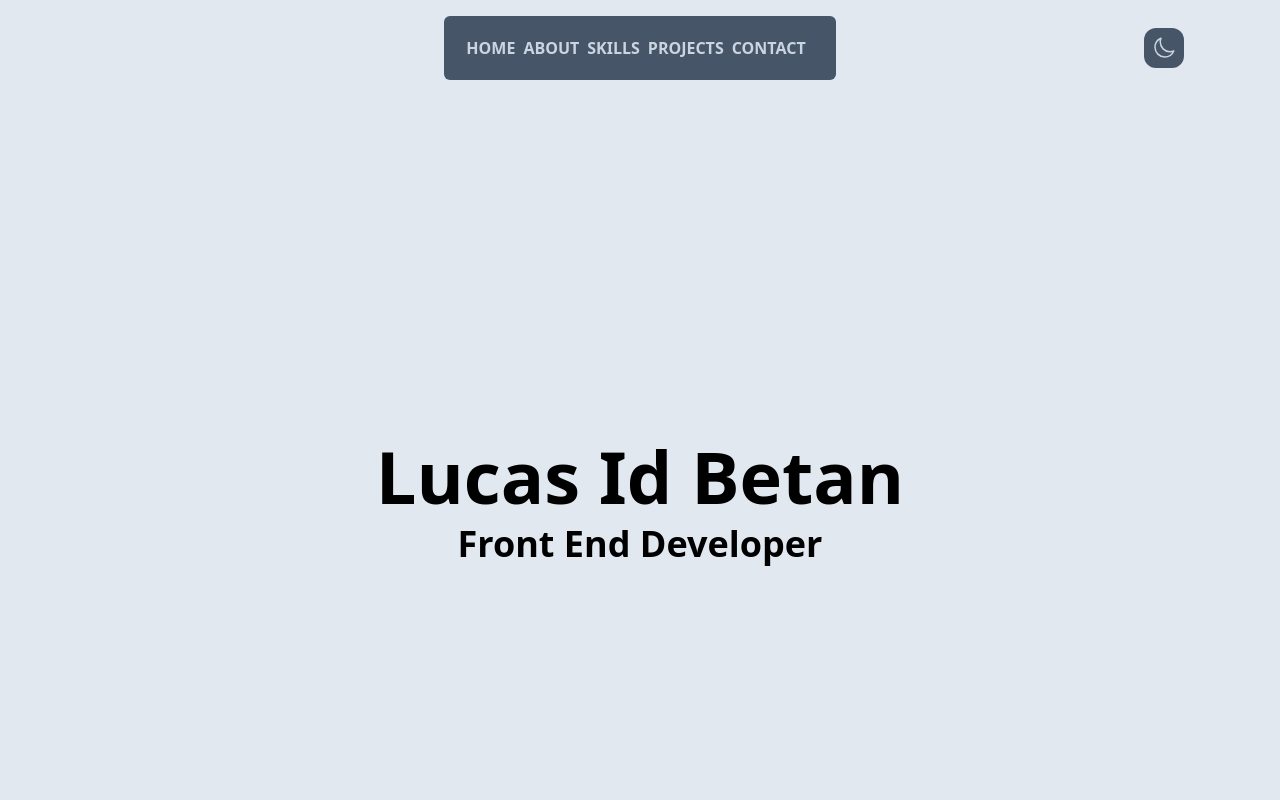
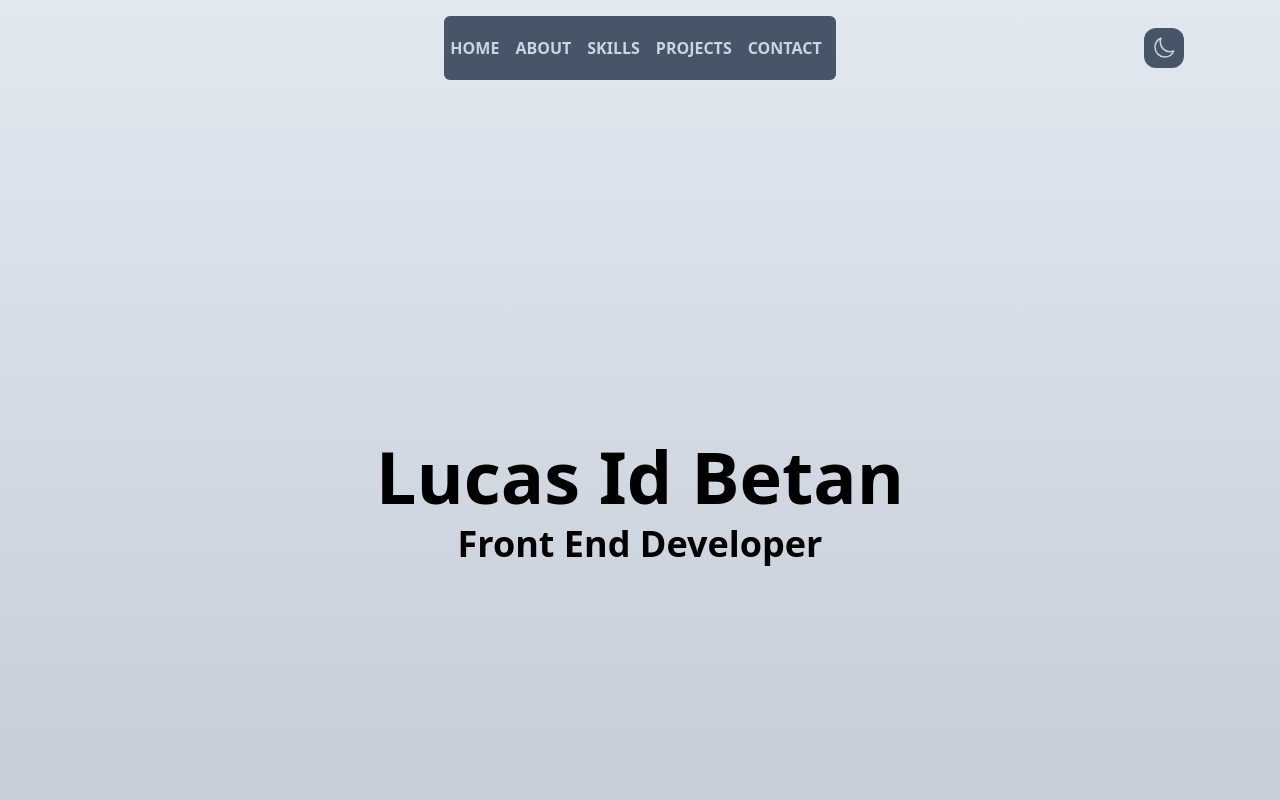
Before and after one commit to Lidbetan/Lucas-portfolio, a React (Vite) app: page / in a window 1280 px wide. Shown: the top 800 px of the page. Built offline with nearby package versions, Linux system fonts and the light colour scheme; a web font is replaced by a local one.

Commit message:
added some styles and animations to links

```diff
--- a/index.html
+++ b/index.html
@@ -9,7 +9,7 @@
   <link rel="stylesheet" href="./src/styles/styles.css">
 </head>
 
-<body class="bg-slate-200 dark:bg-slate-700">
+<body class="bg-gradient-to-b from-slate-200 to-slate-500 dark:bg-gradient-to-b dark:from-slate-600 dark:to-slate-500">
   <div id="root"></div>
   <script type="module" src="/src/main.jsx"></script>
 </body>
--- a/src/components/Contact/ContactForm.jsx
+++ b/src/components/Contact/ContactForm.jsx
@@ -86,7 +86,7 @@ const ContactForm = () => {
           placeholder="Name"
           className="  text-slate-900 dark:text-slate-300
                          p-2 bg-transparent
-                         border-solid border-slate-600 border-2
+                         border-solid border-slate-600 dark:border-slate-300 border-2
                          w-full
                          rounded-md
                          focus:outline-none"
@@ -99,7 +99,7 @@ const ContactForm = () => {
           className="text-slate-900 dark:text-slate-300
                        my-2 p-2 bg-transparent
                        w-full
-                       border-solid border-slate-600 border-2
+                       border-solid border-slate-600 dark:border-slate-300 border-2
                        rounded-md
                        focus:outline-none"
         />
@@ -111,7 +111,7 @@ const ContactForm = () => {
           className="text-slate-900 dark:text-slate-300
                        p-2 mb-4 bg-transparent
                        w-full
-                       border-solid border-slate-600 border-2
+                       border-solid border-slate-600 dark:border-slate-300 border-2
                        rounded-md
                        focus:outline-none"
         />
@@ -131,7 +131,8 @@ const ContactForm = () => {
           className="text-center uppercase
              px-5 py-3 w-full md:w-7/12 m-auto text-base
              font-semibold rounded-md
-             bg-gradient-to-r from-orange-500 to-blue-400 drop-shadow-md"
+             focus:outline-none focus:ring focus:ring-violet-300
+             bg-gradient-to-r from-green-400 to-blue-500 hover:from-pink-500 hover:to-yellow-500"
         >
           Let's work
         </button>
--- a/src/components/Navbar/NavComp.jsx
+++ b/src/components/Navbar/NavComp.jsx
@@ -45,38 +45,37 @@ export default function Example() {
                                 </div> */}
                                 <div className="hidden sm:block">
                                     <div className="flex space-x-4">
-                                        <ul className=" md:flex justify-center gap-2 py-2 uppercase font-semibold">
+                                        <ul className=" md:flex justify-center gap-4 py-2 uppercase font-semibold">
                                             <NavHashLink
-                                                className="text-slate-300 dark:text-slate-600 "
+                                                className="my-links text-slate-300 dark:text-slate-600  "
                                                 smooth
                                                 to="/#"
                                             >
                                                 Home
                                             </NavHashLink>
                                             <NavHashLink
-                                                className=" text-slate-300 dark:text-slate-600"
+                                                className=" my-links text-slate-300 dark:text-slate-600 "
                                                 smooth
                                                 to="/#about"
                                             >
                                                 About
                                             </NavHashLink>
                                             <NavHashLink
-                                                className=" text-slate-300 dark:text-slate-600"
+                                                className=" my-links text-slate-300 dark:text-slate-600 "
                                                 smooth
                                                 to="/#skills"
                                             >
                                                 Skills
                                             </NavHashLink>
                                             <NavHashLink
-                                                className=" text-slate-300 dark:text-slate-600"
+                                                className=" my-links text-slate-300 dark:text-slate-600 "
                                                 smooth
                                                 to="/#projects"
                                             >
                                                 Projects
                                             </NavHashLink>
                                             <NavHashLink
-                                                className=" text-slate-300 dark:text-slate-600"
-                                                smooth
+                                                className=" my-links text-slate-300 dark:text-slate-600"
                                                 to="/#contact"
                                             >
                                                 Contact
@@ -93,7 +92,7 @@ export default function Example() {
                                 {/*------RESPONSIVE MENU OPENED------- */}
                                 <ul className="flex flex-col items-start md:flex justify-center gap-2 py-2 uppercase font-semibold">
                                     <NavHashLink
-                                        className="text-slate-300 dark:text-slate-600 "
+                                        className="text-slate-300 dark:text-slate-600 hover:animate-ping "
                                         smooth
                                         to="/#"
                                     >
--- a/src/components/Navbar/NavCompOld.jsx
+++ /dev/null
@@ -1,49 +0,0 @@
-import { NavHashLink } from "react-router-hash-link";
-
-const NavComp = () => {
-  return (
-    <div className="compOfMyOwn">
-      <nav className="bg-slate-600 dark:bg-slate-300 px-4 mt-4 rounded-md">
-        <ul className="grid grid-rows-2 grid-cols-3 md:flex justify-center gap-2 py-2 uppercase font-semibold">
-          <NavHashLink
-            className="text-slate-300 dark:text-slate-900 "
-            smooth
-            to="/#"
-          >
-            Home
-          </NavHashLink>
-          <NavHashLink
-            className=" text-slate-300 dark:text-slate-900"
-            smooth
-            to="/#about"
-          >
-            About
-          </NavHashLink>
-          <NavHashLink
-            className=" text-slate-300 dark:text-slate-900"
-            smooth
-            to="/#skills"
-          >
-            Skills
-          </NavHashLink>
-          <NavHashLink
-            className=" text-slate-300 dark:text-slate-900"
-            smooth
-            to="/#projects"
-          >
-            Projects
-          </NavHashLink>
-          <NavHashLink
-            className=" text-slate-300 dark:text-slate-900"
-            smooth
-            to="/#contact"
-          >
-            Contact
-          </NavHashLink>
-        </ul>
-      </nav>
-    </div>
-  );
-};
-
-export default NavComp;
--- a/src/components/Portfolio/Portfolio.jsx
+++ b/src/components/Portfolio/Portfolio.jsx
@@ -11,14 +11,13 @@ const Portfolio = () => {
                 <div className="flex flex-col md:flex-row items-center justify-center mx-auto ">
                     <div className="flex flex-col md:flex-row flex-wrap items-center justify-center gap-4 mx-auto mb-9  text-black dark:text-white">
                         {portfolio.map((projects) => (
-                            <a key={projects.id} href={projects.link} rel="noreferrer" target="_blank">
                             <PortfolioItem
                                 key={projects.id}
                                 imgUrl={projects.imgUrl}
                                 title={projects.title}
                                 stack={projects.stack}
+                                link={projects.link}
                             />
-                            </a>
                         ))}
                     </div>
                 </div>
--- a/src/components/Portfolio/PortfolioItem.jsx
+++ b/src/components/Portfolio/PortfolioItem.jsx
@@ -1,31 +1,36 @@
-
-const PortfolioItem = ({title, imgUrl, stack, link }) => {
+const PortfolioItem = ({ title, imgUrl, stack, link }) => {
     return (
-        <div className='max-w-[425px] max-h-[340px] lg:h-[340px] border-2 border-stone-900 dark:border-stone-300 rounded-md overflow-hidden'>
-            <div className='border-black border-b-{4px}'>
-                <a href={link}>
-                    <img src={imgUrl}
+        <div className="max-w-[425px] max-h-[340px] lg:h-[340px] border-2 border-stone-900 dark:border-stone-300 rounded-md overflow-hidden">
+            <div className="border-black border-b-{4px}">
+                <a href={link} rel="noreferrer" target="_blank">
+                    <img
+                        src={imgUrl}
                         alt="portfolio-img"
-                        className='w-full h-36 md:h-48 object-fit cursor-pointer '>
-                    </img>
+                        className="w-full h-36 md:h-48 object-fit cursor-pointer "
+                    ></img>
                 </a>
             </div>
-            <div className='p-4'>
-                <h3 className='text-center text-lg md:text-xl mb-2 md:mb-3 font-semibold'>{title}</h3>
-                <p className='flex flex-wrap gap-2 flew-row items-center justify-start text-xs md:text-sm '>
+            <div className="p-4">
+                <h3 className="text-center text-lg md:text-xl mb-2 md:mb-3 font-semibold">
+                    {title}
+                </h3>
+                <p className="flex flex-wrap gap-2 flew-row items-center justify-start text-xs md:text-sm ">
                     {stack.map((item, i) => (
                         <span
-                        className="m-auto inline-block px-2 py-1 font-semibold border-2
+                            className="m-auto inline-block px-2 py-1 font-semibold border-2
                                 border-stone-900 dark:border-stone-300
                                 bg-slate-600 dark:bg-slate-300
                                 text-white dark:text-black
-                                rounded-md" key={[i]}>{item}</span>
+                                rounded-md"
+                            key={[i]}
+                        >
+                            {item}
+                        </span>
                     ))}
                 </p>
-
             </div>
         </div>
-    )
-}
+    );
+};
 
-export default PortfolioItem
+export default PortfolioItem;
--- a/src/components/Technologies/Technology.jsx
+++ b/src/components/Technologies/Technology.jsx
@@ -6,8 +6,8 @@ const Technology = () => {
         <>
             <div className='flex flex-wrap justify-center my-5 gap-7 py-10'>
                 {technologies.map(technology => (
-                    <div className='technology-container p-5 flex flex-col text-center justify-center items-center mb-4' key={technology.id}>
-                        <img src={technology.imgUrl}></img>
+                    <div className='technology-container p-5 flex flex-col text-center justify-center items-center mb-4 ' key={technology.id}>
+                        <img className='hover:animate-bounce' src={technology.imgUrl}></img>
                         <p className='font-semibold text-slate-900 dark:text-slate-300'>{technology.title}</p>
                     </div>
                 ))}
--- a/src/styles/styles.css
+++ b/src/styles/styles.css
@@ -1,3 +1,14 @@
 .technology-container img {
     max-width: 60px;
 }
+.my-links {
+        box-shadow: inset 0 0 0 0 #54b3d6;
+        color: #54b3d6;
+        margin: 0 -0.25rem;
+        padding: 0 0.25rem;
+        transition: color 0.3s ease-in-out, box-shadow 0.3s ease-in-out;}
+
+ .my-links:hover {
+        box-shadow: inset 100px 0 0 0 #54b3d6;
+        color: white!important;
+    }
```
Lines whose indentation alone changed are shown as unchanged.
